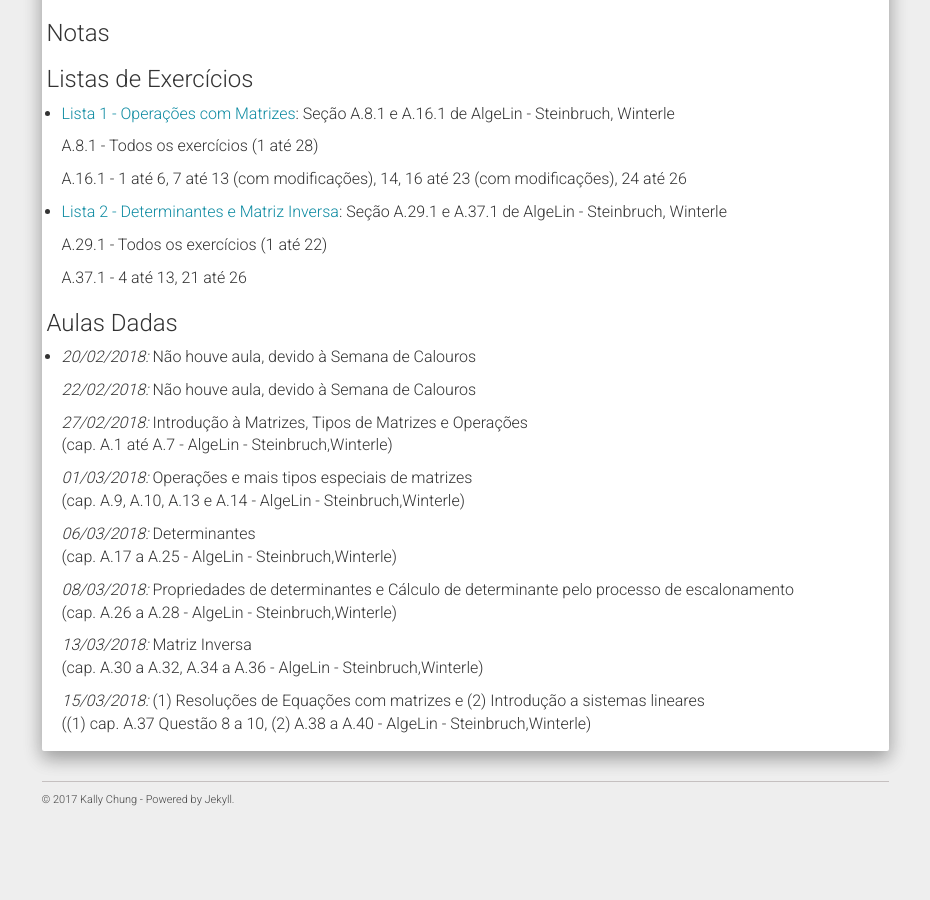
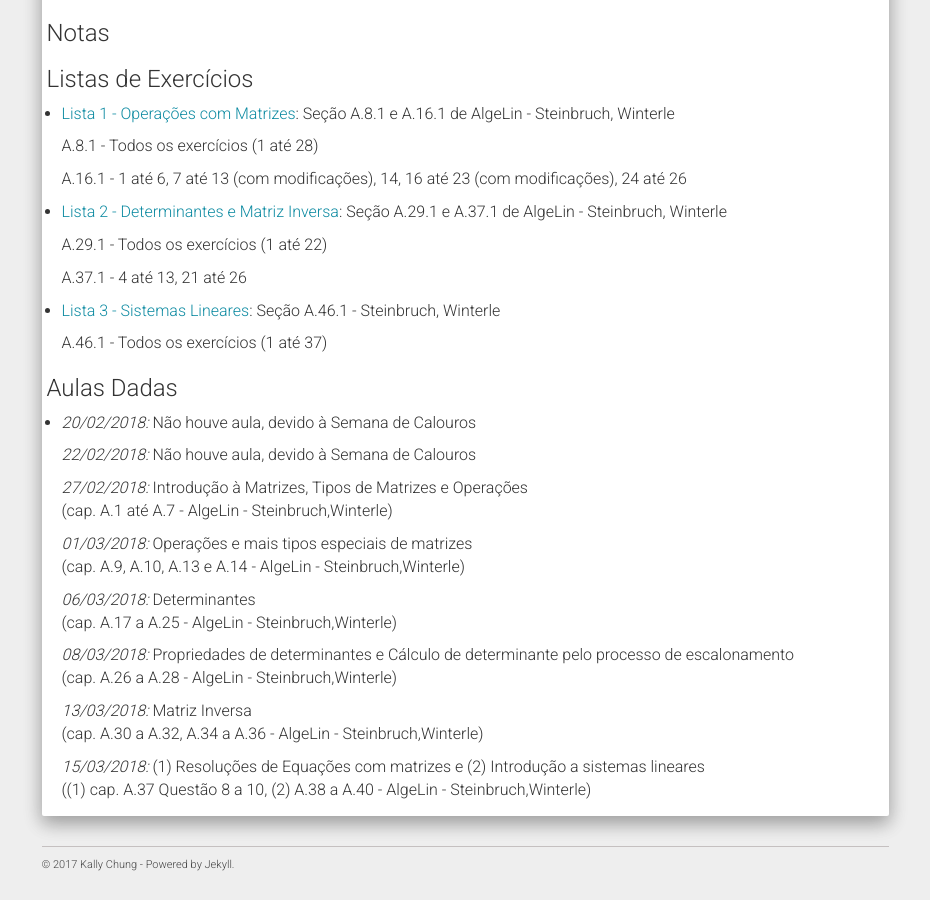
Before and after one commit to chunggnuhc/chunggnuhc.github.io, a Jekyll site: the page built from CM303-GAeAL-1sem2018.md, in a window 1280 px wide and 900 px high, scrolled down 1214 px. Shown: the whole window, without its empty margins (321-1251 px from the left). Built offline with Jekyll 4.4.1, drawn with Linux system fonts in a browser that asks for light colours; nearby versions of some CDN libraries; before the commit the page ends 2049 px from its top, so only the background shows below that.

Commit message:
Update - Lista 3 adicionada

```diff
--- a/CM303-GAeAL-1sem2018.md
+++ b/CM303-GAeAL-1sem2018.md
@@ -72,7 +72,9 @@ obs.: O horário de atendimento no dia é cancelado caso nenhum aluno apareça a
 
   A.37.1 - 4 até 13, 21 até 26
 
+- [Lista 3 - Sistemas Lineares](/disciplinas1sem2018/ListaExerc03 - CM303.pdf): Seção A.46.1 - Steinbruch, Winterle
 
+  A.46.1 - Todos os exercícios (1 até 37)
 
 <h3>Aulas Dadas</h3>
 
```
